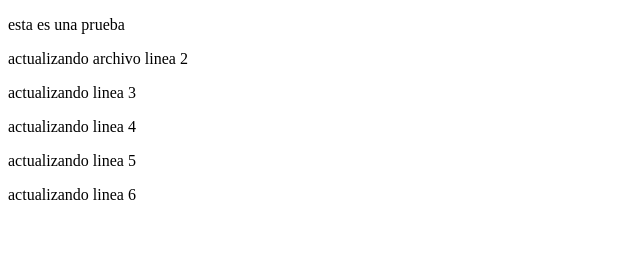
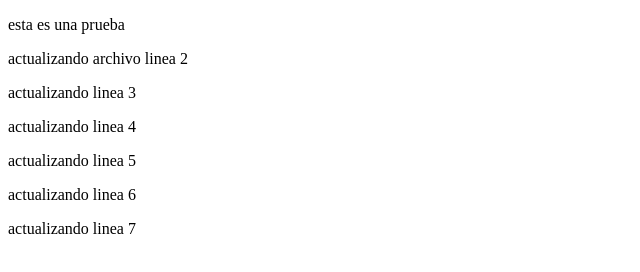
Before and after one commit to amurillof/amurillof, a plain HTML site: page Index.html in a window 1280 px wide. Shown: the whole page, without its empty margins (0-640 px from the left). Drawn offline with Linux system fonts and the light colour scheme.

Commit message:
actualizado

```diff
--- a/Index.html
+++ b/Index.html
@@ -11,6 +11,7 @@
     <p>actualizando linea 4</p>
     <p>actualizando linea 5</p>
     <p>actualizando linea 6</p>
+    <p>actualizando linea 7</p>
 </head>
 <body>
 
```
